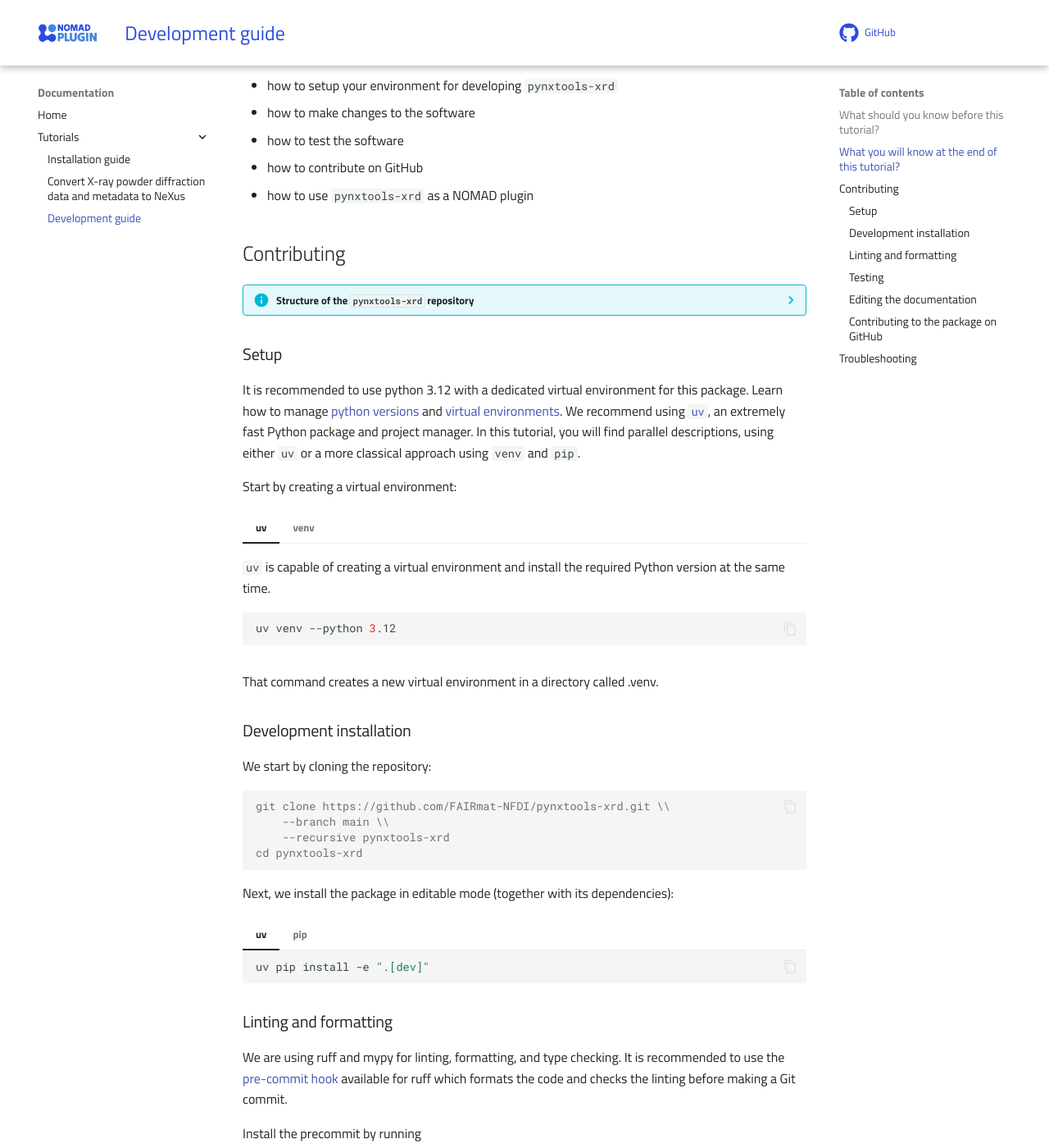
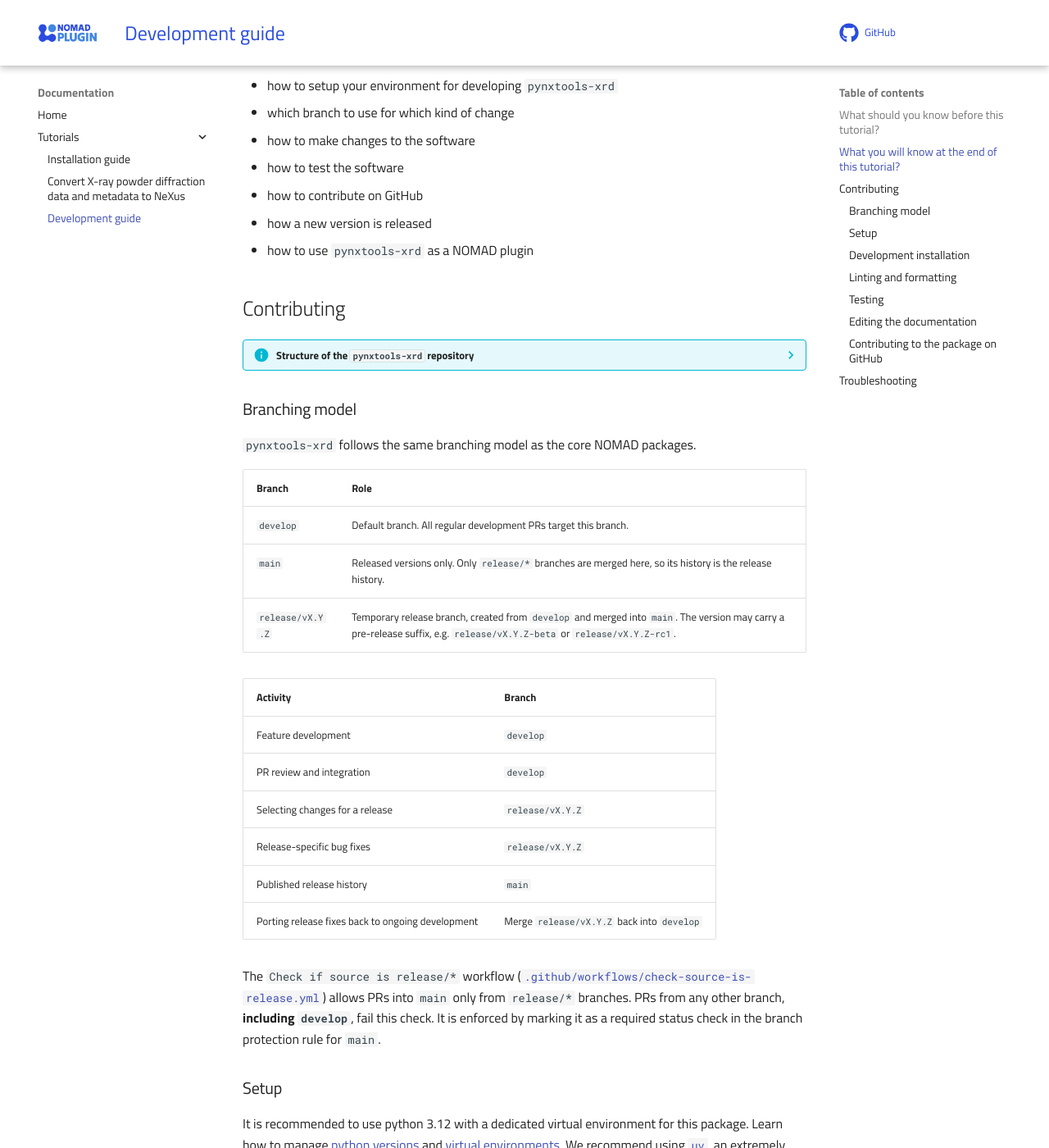
Before and after one commit to FAIRmat-NFDI/pynxtools-xrd, an MkDocs documentation site: the page built from docs/tutorial/contributing.md, in a window 1280 px wide and 1400 px high, scrolled down 454 px. Shown: the whole window at 82% size. Built offline with MkDocs 1.6.1 and Material for MkDocs 9.7.7, drawn with Linux system fonts in a browser that asks for light colours; comment, search, counter and statistics services are not loaded; some of the changed text lies outside the part shown.

Commit message:
ci: adopt develop/release/main branching model
Run CI on develop and release/*, allow only release/* into main, publish only from release/vX.Y.Z branches.

````diff
--- a/docs/tutorial/contributing.md
+++ b/docs/tutorial/contributing.md
@@ -12,15 +12,42 @@ This tutorial will guide you through on how to set up a working environment for
 You will know
 
 - how to setup your environment for developing `pynxtools-xrd`
+- which branch to use for which kind of change
 - how to make changes to the software
 - how to test the software
 - how to contribute on GitHub
+- how a new version is released
 - how to use `pynxtools-xrd` as a NOMAD plugin
 
 ## Contributing
 
 ??? info "Structure of the `pynxtools-xrd` repository"
     The software tools are located inside `src/pynxtools_xrd`. They are shipped with unit tests located in `tests`.
+
+### Branching model
+
+`pynxtools-xrd` follows the same branching model as the core NOMAD packages.
+
+| Branch | Role |
+|---|---|
+| `develop` | Default branch. All regular development PRs target this branch. |
+| `main` | Released versions only. Only `release/*` branches are merged here, so its history is the release history. |
+| `release/vX.Y.Z` | Temporary release branch, created from `develop` and merged into `main`. The version may carry a pre-release suffix, e.g. `release/vX.Y.Z-beta` or `release/vX.Y.Z-rc1`. |
+
+| Activity | Branch |
+|---|---|
+| Feature development | `develop` |
+| PR review and integration | `develop` |
+| Selecting changes for a release | `release/vX.Y.Z` |
+| Release-specific bug fixes | `release/vX.Y.Z` |
+| Published release history | `main` |
+| Porting release fixes back to ongoing development | Merge `release/vX.Y.Z` back into `develop` |
+
+The `Check if source is release/*` workflow
+([`.github/workflows/check-source-is-release.yml`](https://github.com/FAIRmat-NFDI/pynxtools-xrd/blob/develop/.github/workflows/check-source-is-release.yml))
+allows PRs into `main` only from `release/*` branches. PRs from any other branch, **including `develop`**,
+fail this check. It is enforced by marking it as a required status check in the branch protection rule
+for `main`.
 
 ### Setup
 
@@ -51,7 +78,7 @@ We start by cloning the repository:
 
 ```console
 git clone https://github.com/FAIRmat-NFDI/pynxtools-xrd.git \\
-    --branch main \\
+    --branch develop \\
     --recursive pynxtools-xrd
 cd pynxtools-xrd
 ```
@@ -116,10 +143,41 @@ mkdocs serve
 
 ### Contributing to the package on GitHub
 
-Once you are happy with the changes, please commit them on a separate branch and create a pull request on GitHub. We run a number of GitHub actions that check the correct linting, run the tests in an isolated environment, and build the documentation. Once these pass and a peer review of the code has occurred, your code will be accepted.
+Once you are happy with the changes, commit them on a separate branch created from `develop` and open a pull request against `develop`:
+
+```console
+git switch develop && git pull
+git switch -c <short-descriptive-name>
+# commit your changes, then
+git push -u origin <short-descriptive-name>
+```
+
+Never open a pull request against `main`: it receives only `release/*` branches. We run a number of GitHub actions that check the correct linting, run the tests in an isolated environment, and build the documentation. Once these pass and a peer review of the code has occurred, your code will be accepted.
 
 <!-- TODO: reactivate if pynxtools-xrd becomes a NOMAD plugin -->
-<!-- ## Developing `pynxtools-xrd` as a NOMAD plugin
+<!-- ## Release workflow
+
+1. Create the release branch from `develop`:
+
+    ```console
+    git switch develop && git pull
+    git switch -c release/vX.Y.Z
+    git push -u origin release/vX.Y.Z
+    ```
+
+2. Commit only release-specific changes on this branch (version bumps, changelog, last-minute bug fixes).
+   New features keep going into `develop`.
+3. Bump `version` in `CITATION.cff` to `X.Y.Z`, including any pre-release suffix (e.g. `0.1.2-rc1` for the tag `v0.1.2-rc1`).
+   The publish workflow fails if it differs from the tag.
+4. Create a GitHub release with the tag `vX.Y.Z` and select `release/vX.Y.Z` as its target branch.
+   The publish workflow refuses to upload to PyPI if the release does not target `release/vX.Y.Z`
+   or if the tagged commit is not on that branch.
+5. Once CI passes and the release is published to PyPI, open a PR from `release/vX.Y.Z` into `main` and merge it.
+6. If you fixed anything directly on the release branch, open a PR from `release/vX.Y.Z` into `develop`
+   so the fixes are not lost in ongoing development.
+7. Delete the `release/vX.Y.Z` branch.
+
+## Developing `pynxtools-xrd` as a NOMAD plugin
 
 If you plan to contribute to the NOMAD plugin functionality of pynxtools-xrd, it often makes sense to use the NOMAD development environment called `nomad-distro-dev`. You can learn more in the [NOMAD documentation](https://nomad-lab.eu/prod/v1/staging/docs/howto/develop/setup.html#nomad-distro-dev-development-environment-for-the-core-nomad-package-and-nomad-plugins). -->
 
````
Also changed, not shown: 7 other files.
